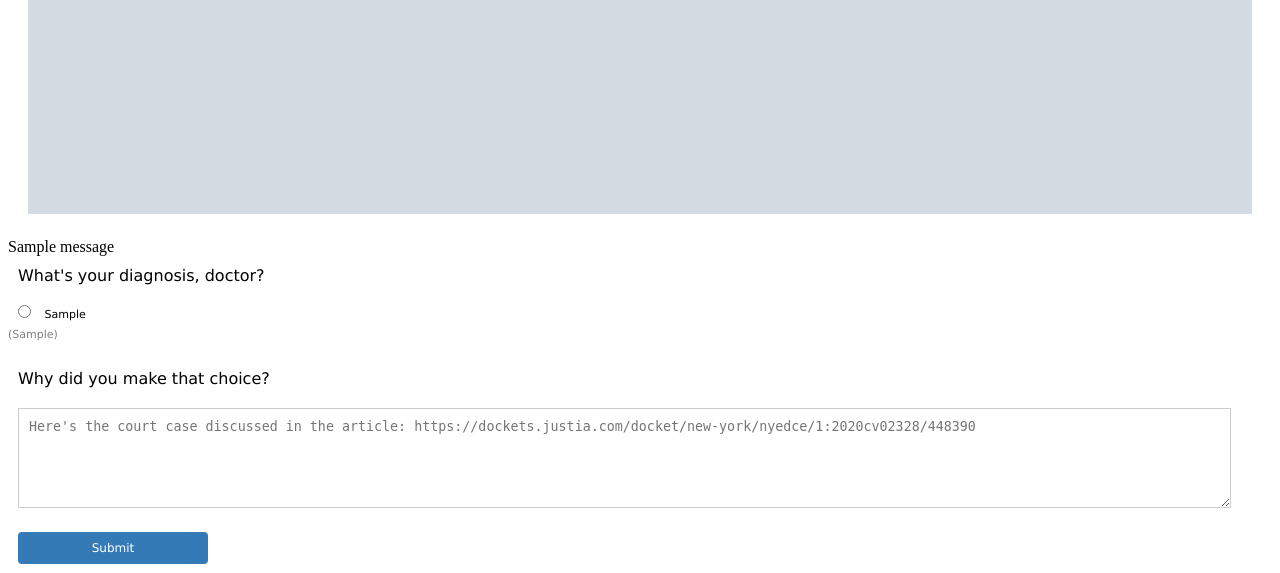
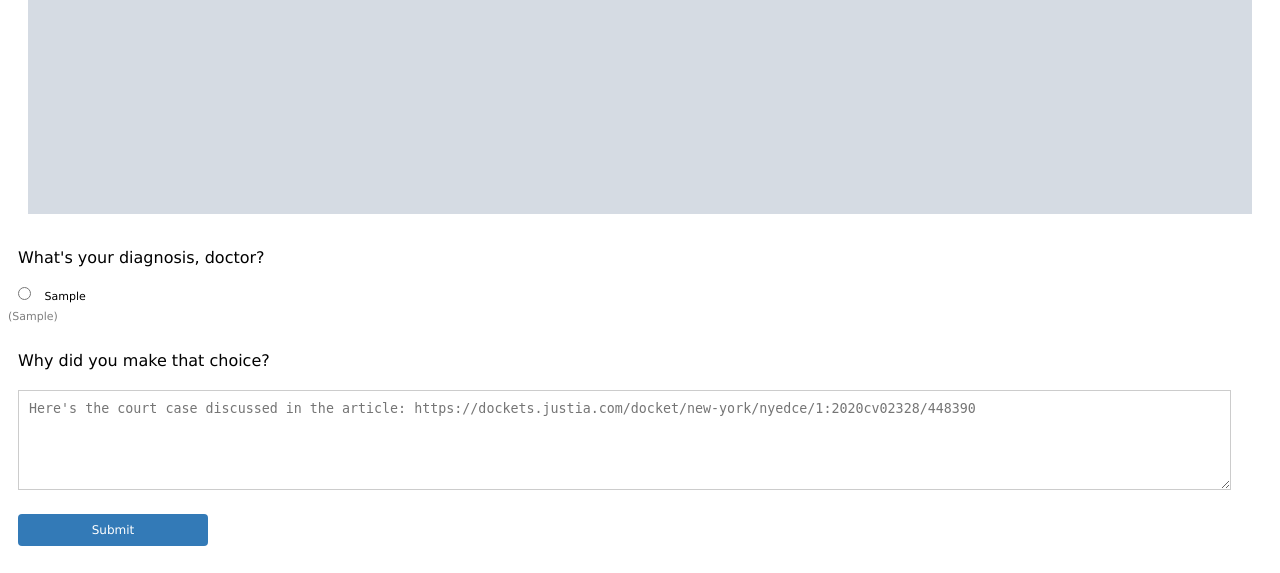
Before and after one commit to iestrauss/eb-flask-repo, a Flask app: page /votefor/1 in a window 1280 px wide. Shown: the part 783-1356 px from the top of the page. Run offline with Flask 2, Linux system fonts and the light colour scheme; tables that the repository leaves empty hold one stand-in row (values such as "Sample post"); grey boxes marked "Sample" are stand-in pictures; one stand-in notice (Sample message) is shown; some libraries are stand-ins or nearby versions.

Commit message:
remove display of flash messages

```diff
--- a/templates/votefor.html
+++ b/templates/votefor.html
@@ -142,13 +142,6 @@ word-break: break-all;
     <img src="{{ image_url }}" alt="Picture" width="100%">
 </div>
 </a>
-{% with messages = get_flashed_messages(with_categories=true) %}
-  {% if messages %}
-    {% for category, message in messages %}
-      <div class="{{ category }}">{{ message }}</div>
-    {% endfor %}
-  {% endif %}
-{% endwith %}
 <div class="mediumlefttext">
     What's your diagnosis, doctor?
 </div>
```
